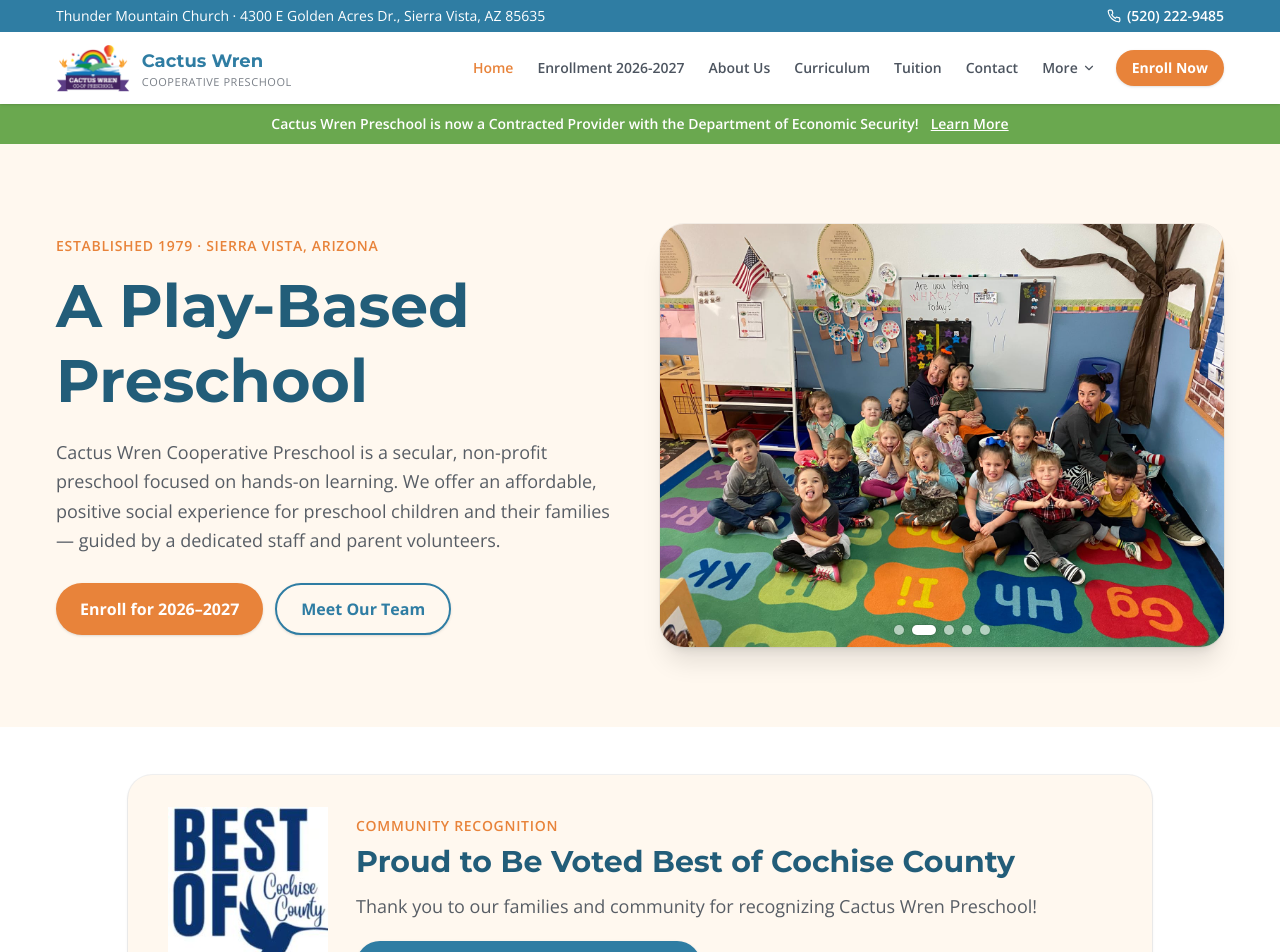
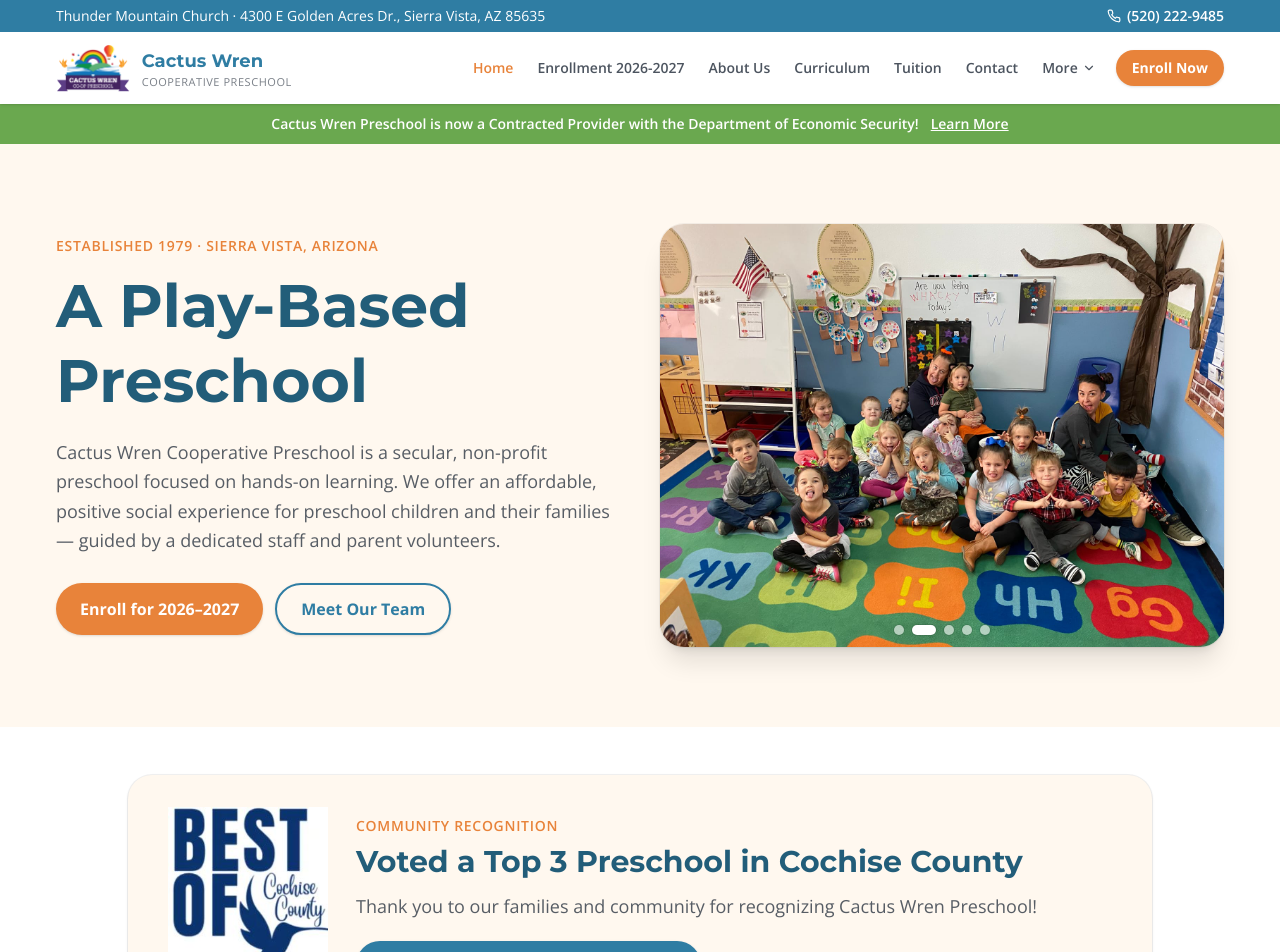
Before and after one commit to FreeForCharity/FFC-EX-cactuswrenpreschool.com, a Next.js app: page / in a window 1280 px wide. Shown: the top 952 px of the page. Built offline with nearby package versions, Linux system fonts and the light colour scheme; a web font is replaced by a local one.

Commit message:
fix: update Top 3 preschool headline

```diff
--- a/src/app/page.tsx
+++ b/src/app/page.tsx
@@ -117,7 +117,7 @@
                 id="best-of-cochise-heading"
                 className="cw-display mt-2 text-3xl text-primary-dark"
               >
-                Proud to Be Voted Best of Cochise County
+                Voted a Top 3 Preschool in Cochise County
               </h2>
               <p className="mt-3 text-lg leading-relaxed text-ink/75">
                 Thank you to our families and community for recognizing Cactus Wren Preschool!
```
